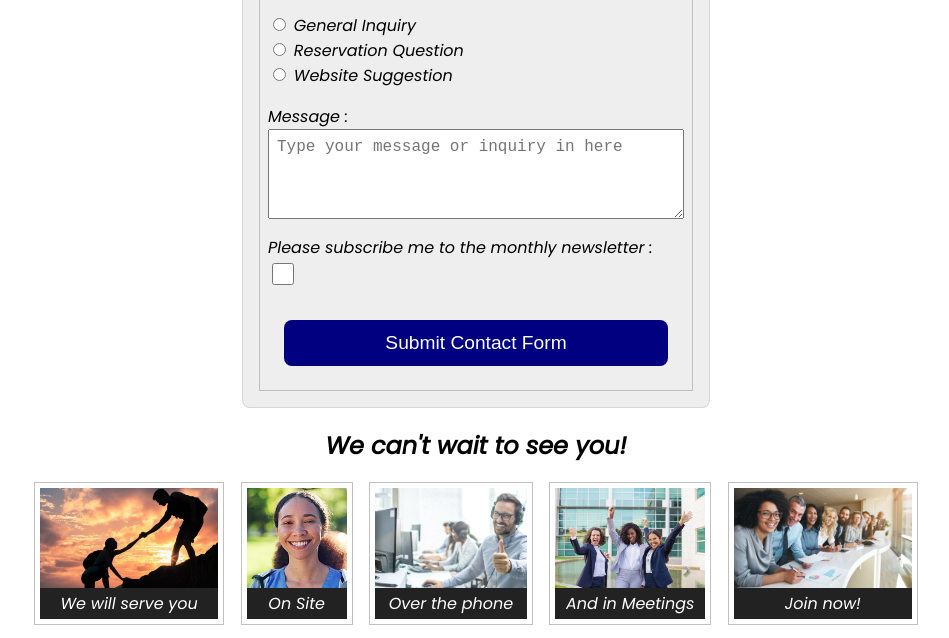
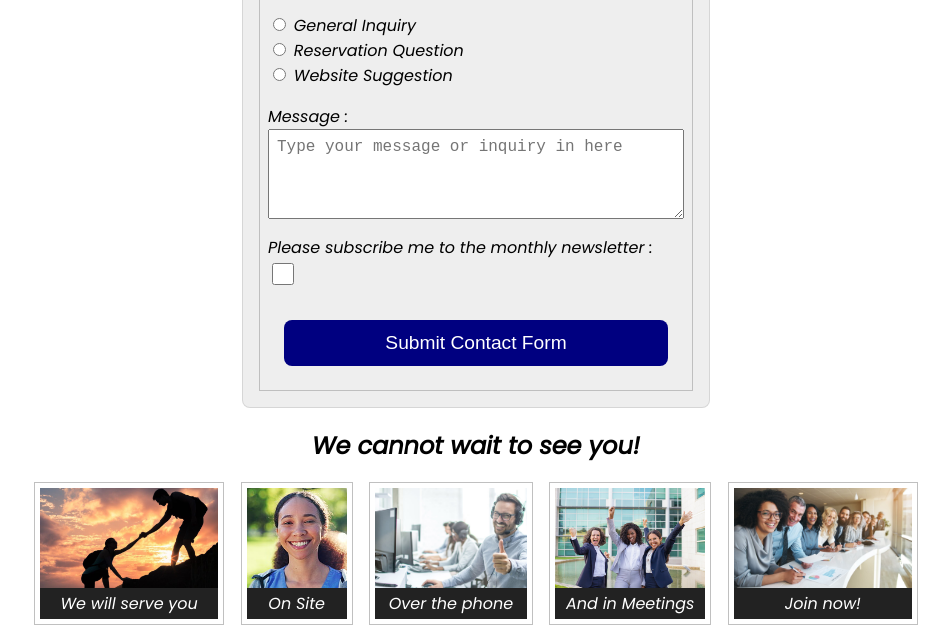
Before and after one commit to nsilvestrii/wdd130, a plain HTML site: page wwr/contact.html in a window 1280 px wide. Shown: the part 1218-1856 px from the top of the page, without its empty margins (164-1113 px from the left). Drawn offline with Linux system fonts and the light colour scheme.

Commit message:
patchsix

```diff
--- a/wwr/contact.html
+++ b/wwr/contact.html
@@ -60,7 +60,7 @@
                 <button type="submit">Submit Contact Form</button>
                 </fieldset>
             </form>
-            <h2>We can't wait to see you!</h2>
+            <h2>We cannot wait to see you!</h2>
             <section class="adventure">
                 <figure>
                     <img src="images/helpingppl.jpg" alt="Helping people">
```
